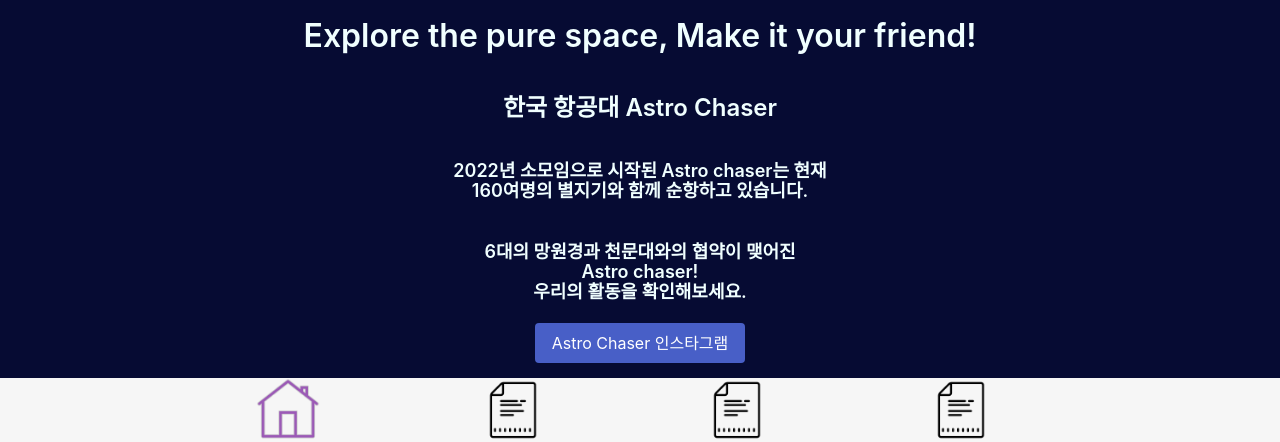
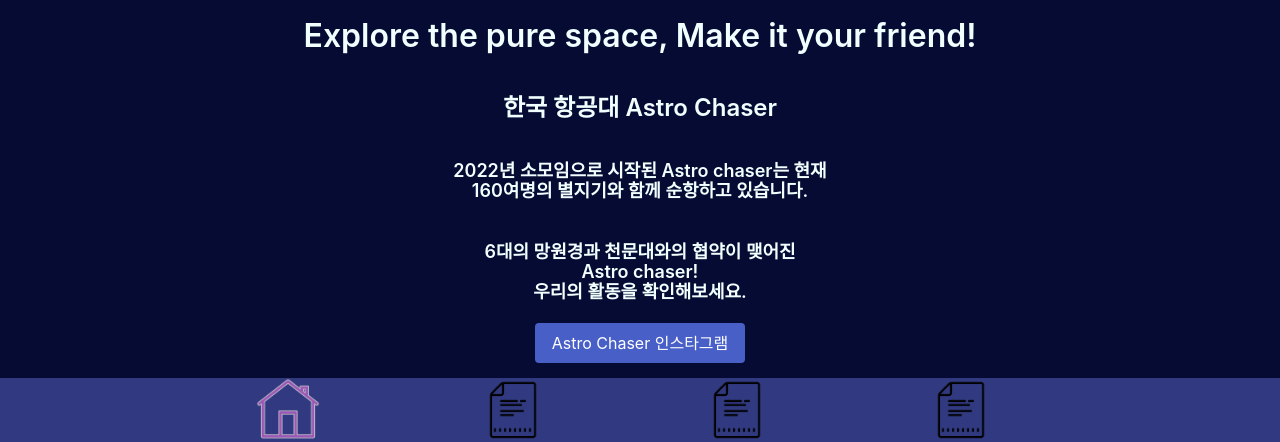
Before and after one commit to BUZZINGPolarBear/Web-Front-AstroChaser, a plain HTML site: page mobile_Index.html in a window 1280 px wide. Shown: the part 990-1432 px from the top of the page. Drawn offline with nearby package versions, Linux system fonts and the light colour scheme.

Commit message:
update: bottom nav color

```diff
--- a/css/mobile_index.css
+++ b/css/mobile_index.css
@@ -51,7 +51,7 @@
     width: 100vw;
     height: 8vh;
 
-    background-color: rgb(246, 246, 246);
+    background-color: #313a81;
 }
 
 
```
